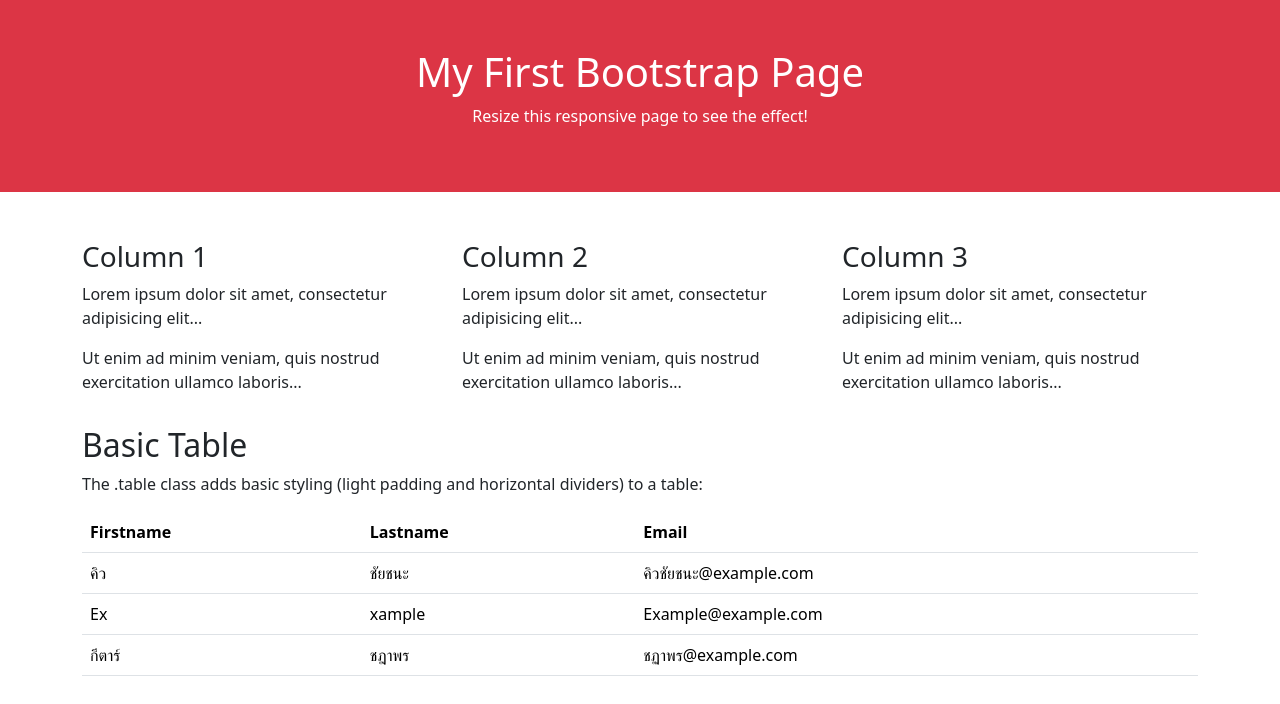
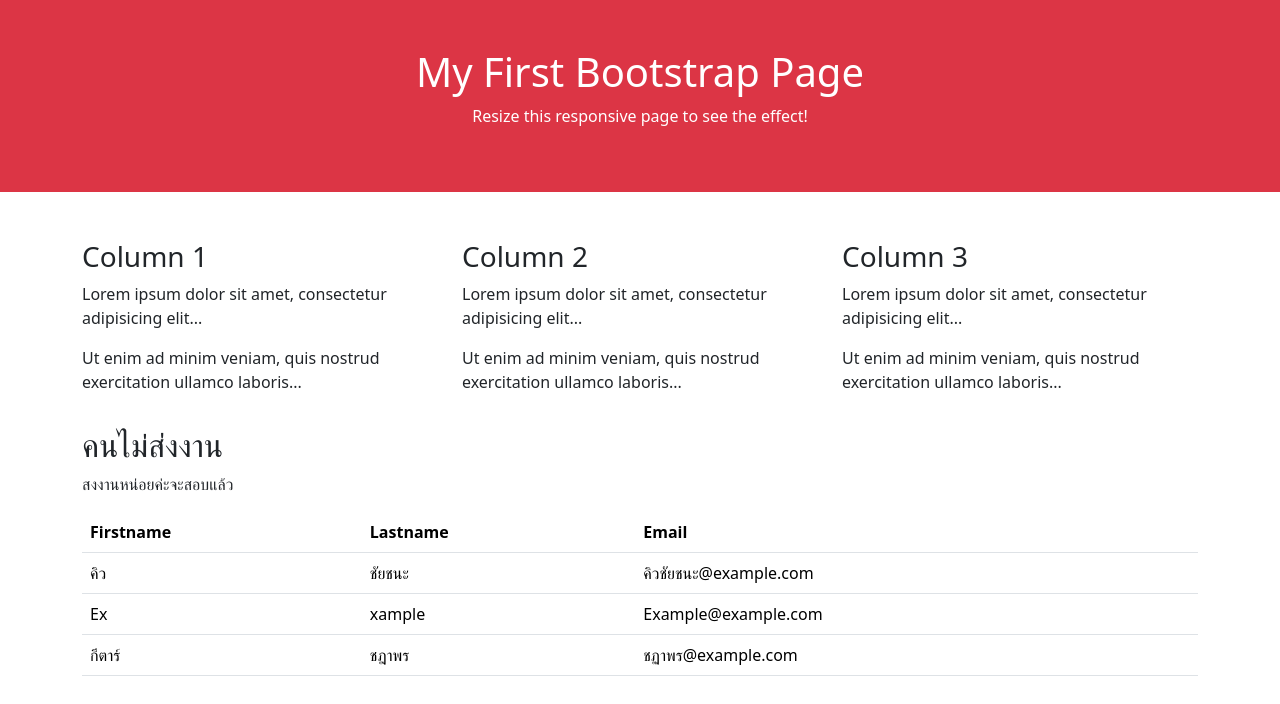
Before and after one commit to tharathepmuwmuw-hub/bootstrap, a plain HTML site: page index.html in a window 1280 px wide. Drawn offline with nearby package versions, Linux system fonts and the light colour scheme.

Commit message:
Update index.html

```diff
--- a/index.html
+++ b/index.html
@@ -48,8 +48,8 @@
 <body>
 
 <div class="container mt-3">
-  <h2>Basic Table</h2>
-  <p>The .table class adds basic styling (light padding and horizontal dividers) to a table:</p>
+  <h2>คนไม่ส่งงาน</h2>
+  <p>สงงานหน่อยค่ะจะสอบแล้ว</p>
   <table class="table">
     <thead>
       <tr>
```
